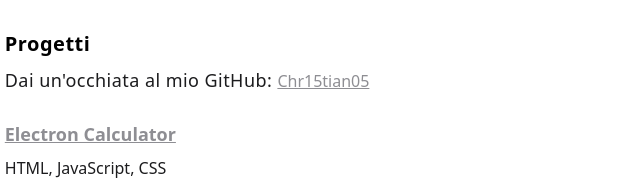
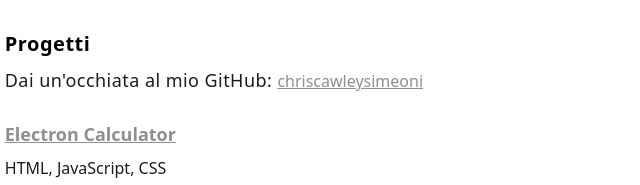
Before and after one commit to Chr15tian05/Portfolio, a website: page index.html in a window 1280 px wide. Both pictures are taken after a click on the item "Progetti". Shown: the part 299-484 px from the top of the page, 470-1110 px from the left. Drawn offline with nearby package versions, Linux system fonts and the light colour scheme; files that its build step writes are made by us from their sources.

Commit message:
Aggiorna riferimenti GitHub al nuovo username: chriscawleysimeoni

```diff
--- a/index.html
+++ b/index.html
@@ -205,7 +205,7 @@
             data-i18n="projects_title"></h3>
             <span class="text-lg tracking-wide leading-relaxed mb-4"
               data-i18n="projects_description"></span>
-            <a href="https://github.com/Chr15tian05" target="_blank" rel="noopener noreferrer" class="underline text-primary hover:text-accent">Chr15tian05</a>
+            <a href="https://github.com/chriscawleysimeoni" target="_blank" rel="noopener noreferrer" class="underline text-primary hover:text-accent">chriscawleysimeoni</a>
 
             <div class="grid grid-cols-1 md:grid-cols-2 gap-6 mt-6">
                 <div>
```
